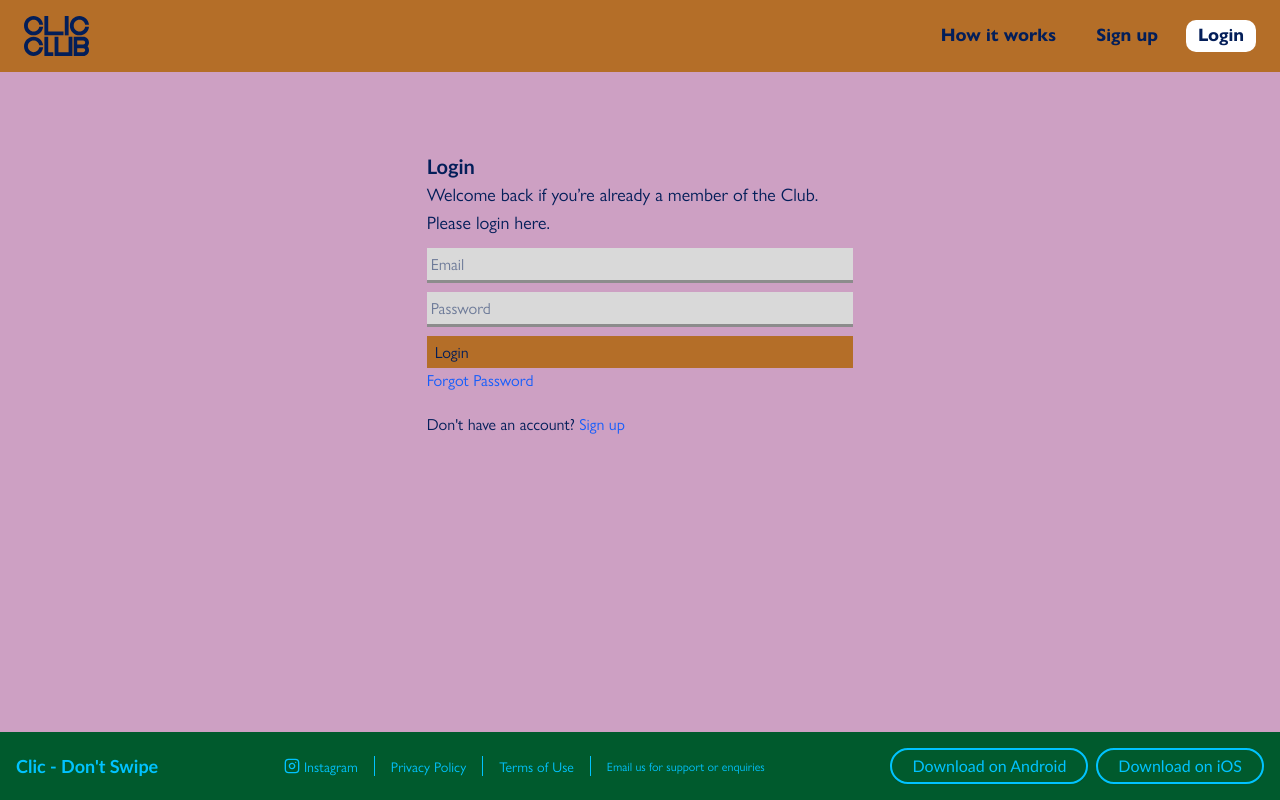
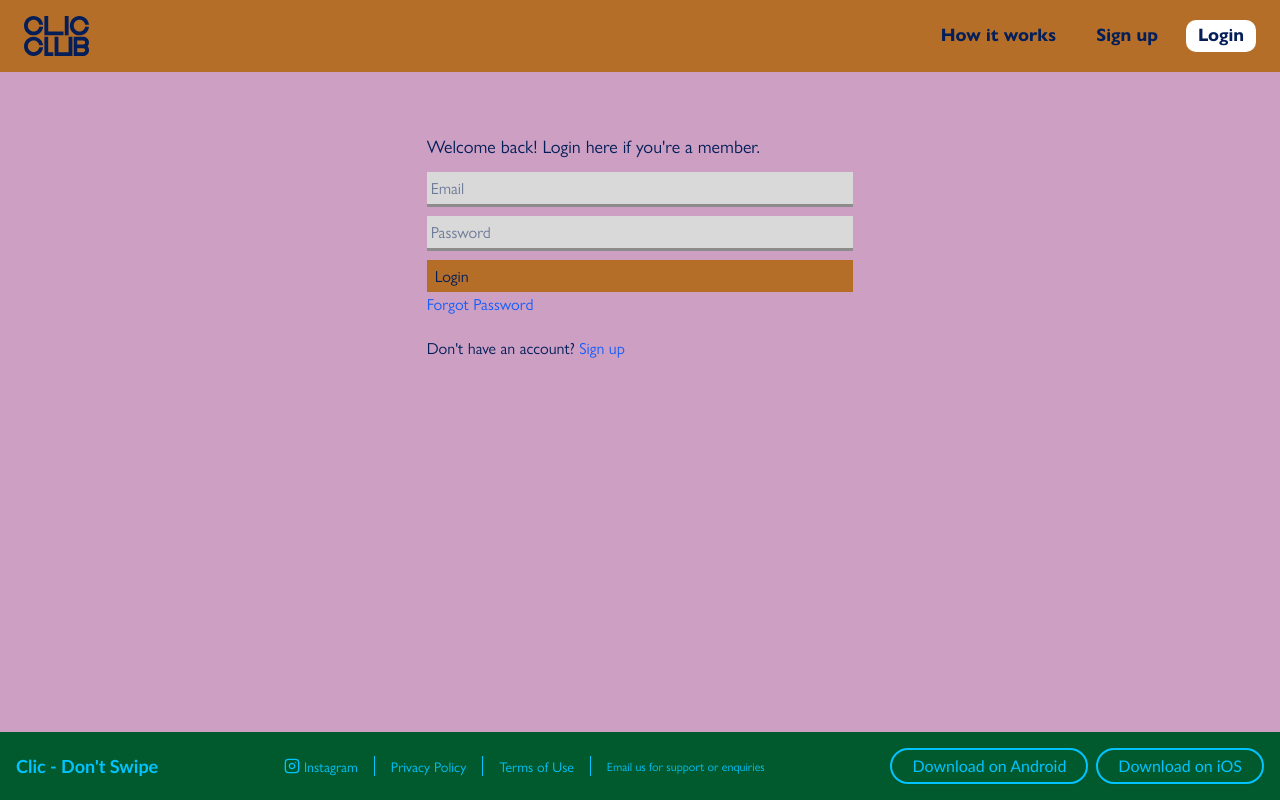
Before and after one commit to Lightxxo/CLIC-WEB, a React (Vite) app in the folder Frontend/: page /login in a window 1280 px wide. Built offline with nearby package versions, Linux system fonts and the light colour scheme.

Commit message:
html favicon added and content of login page updated

```diff
--- a/Frontend/index.html
+++ b/Frontend/index.html
@@ -2,7 +2,7 @@
 <html lang="en">
   <head>
     <meta charset="UTF-8" />
-    <!-- <link rel="icon" type="image/svg+xml" href="/vite.svg" /> -->
+    <link rel="icon" type="image/png" href="/favicon-16x16.png" />
     <meta name="viewport" content="width=device-width, initial-scale=1.0" />
     <title>Clic Club</title>
   </head>
--- a/Frontend/src/pages/Login/Login.tsx
+++ b/Frontend/src/pages/Login/Login.tsx
@@ -95,8 +95,7 @@ const Login = () => {
   }
   return (
     <div className="w-4/5 md:w-1/3 mx-auto">
-      <h3 className="font-bold text-xl mt-20">Login</h3>
-      <p className="text-lg mb-3">Welcome back if you’re already a member of the Club. Please login here.</p>
+      <p className="text-lg mb-3 mt-15">Welcome back! Login here if you're a member.</p>
       <form onSubmit={handleSubmit}>
         <input type="email" placeholder="Email" name="email" className="w-full bg-[#D9D9D9] mb-3 p-1 shadow-[0_3px_#8c8c8c]" required />
         {emailError != "" && (
```
Also changed, not shown: Frontend/public/favicon-16x16.png (added).
